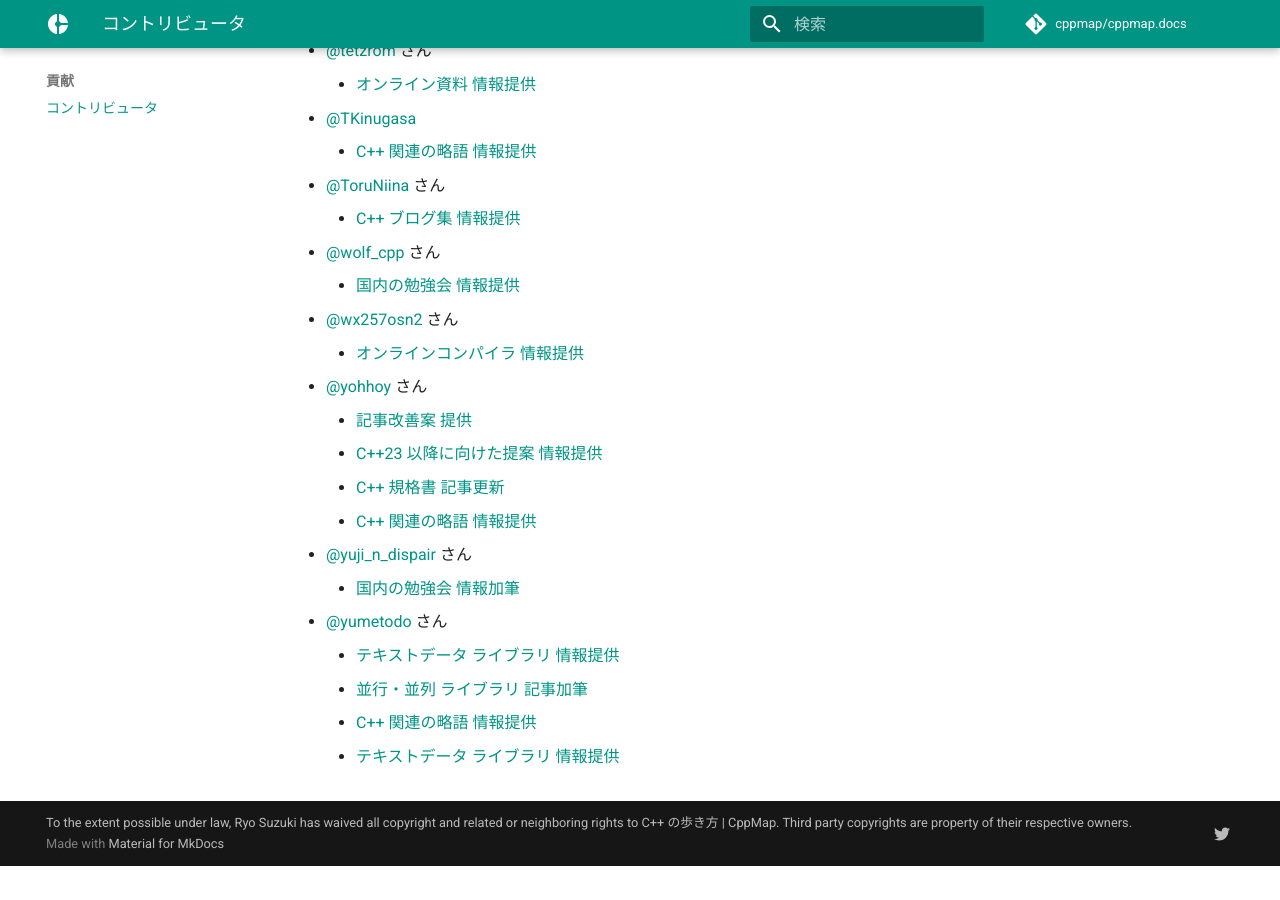
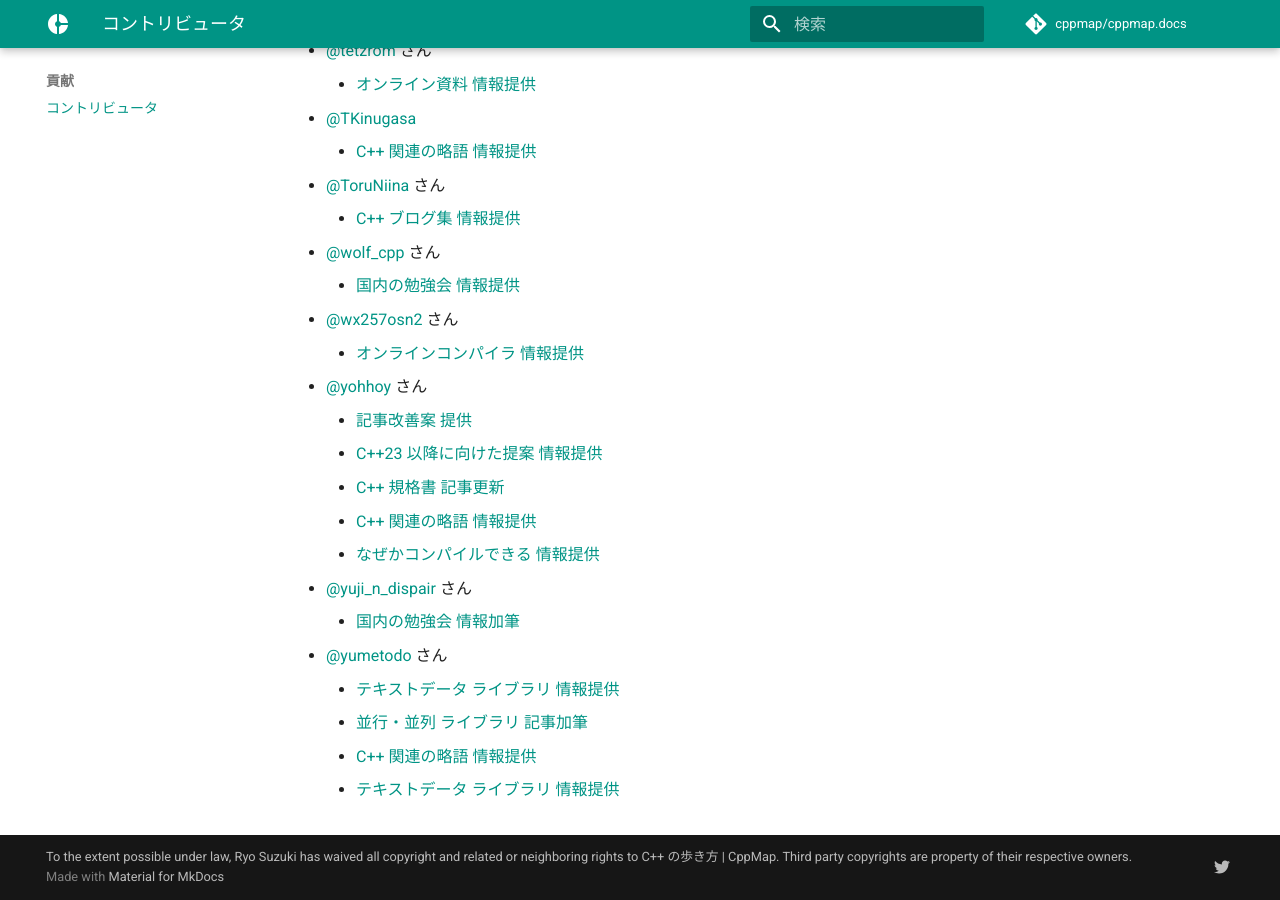
Before and after one commit to cppmap/cppmap.docs, an MkDocs documentation site: the page built from docs/contribution/contributors.md, in a window 1280 px wide and 900 px high, scrolled down 1717 px. Built offline with MkDocs 1.6.1 and Material for MkDocs 9.7.7, drawn with Linux system fonts in a browser that asks for light colours; nearby versions of some CDN libraries; comment, search, counter and statistics services are not loaded; before the commit the page ends 2583 px from its top, so only the background shows below that.

Commit message:
Update contributors.md

```diff
--- a/docs/contribution/contributors.md
+++ b/docs/contribution/contributors.md
@@ -65,6 +65,7 @@ C++ の歩き方 Web サイトの改善、情報拡充に協力してくれた
     - [C++23 以降に向けた提案 情報提供](https://github.com/cppmap/cppmap.docs/pull/32)
     - [C++ 規格書 記事更新](https://github.com/cppmap/cppmap.docs/pull/38)
     - [C++ 関連の略語 情報提供](https://github.com/cppmap/cppmap.docs/issues/41)
+    - [なぜかコンパイルできる 情報提供](https://github.com/cppmap/cppmap.docs/issues/9#issuecomment-791437878)
 - [@yuji_n_dispair](https://twitter.com/yuji_n_dispair) さん
     - [国内の勉強会 情報加筆](https://github.com/cppmap/cppmap.docs/pull/29)
 - [@yumetodo](https://twitter.com/yumetodo) さん
```
